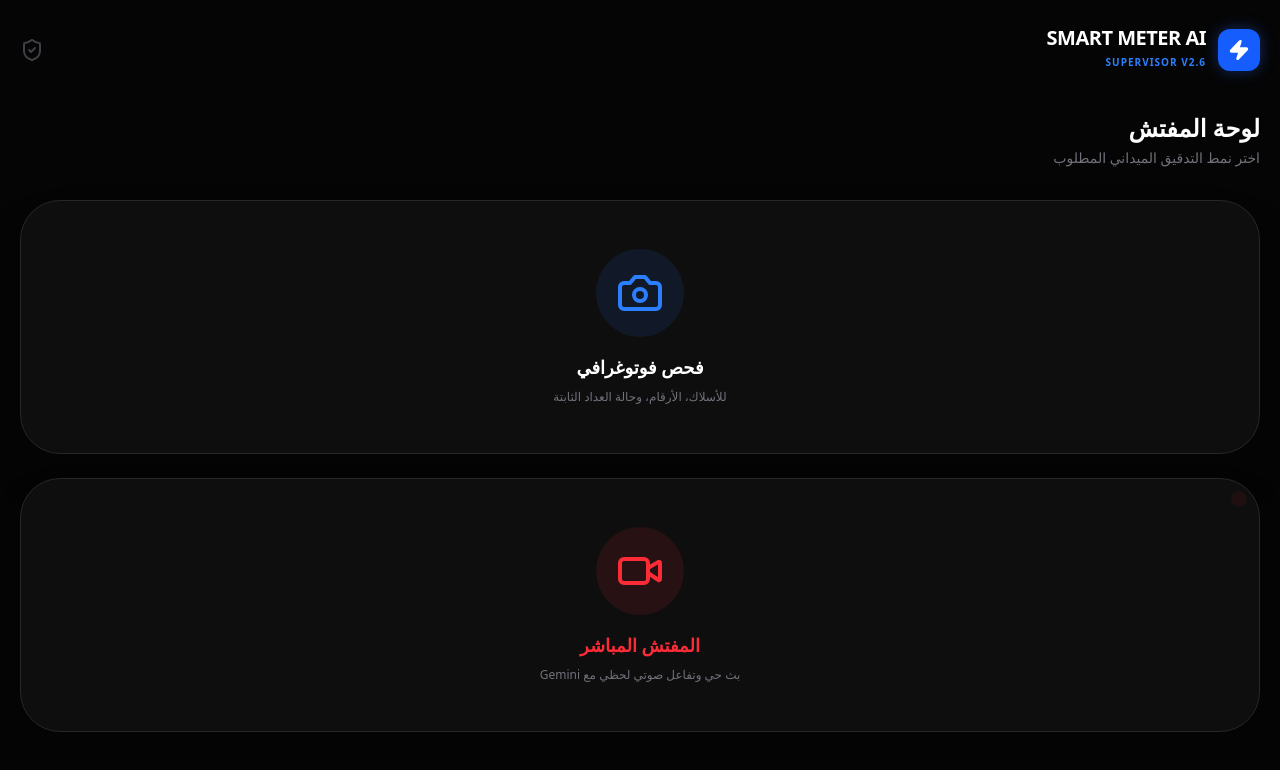
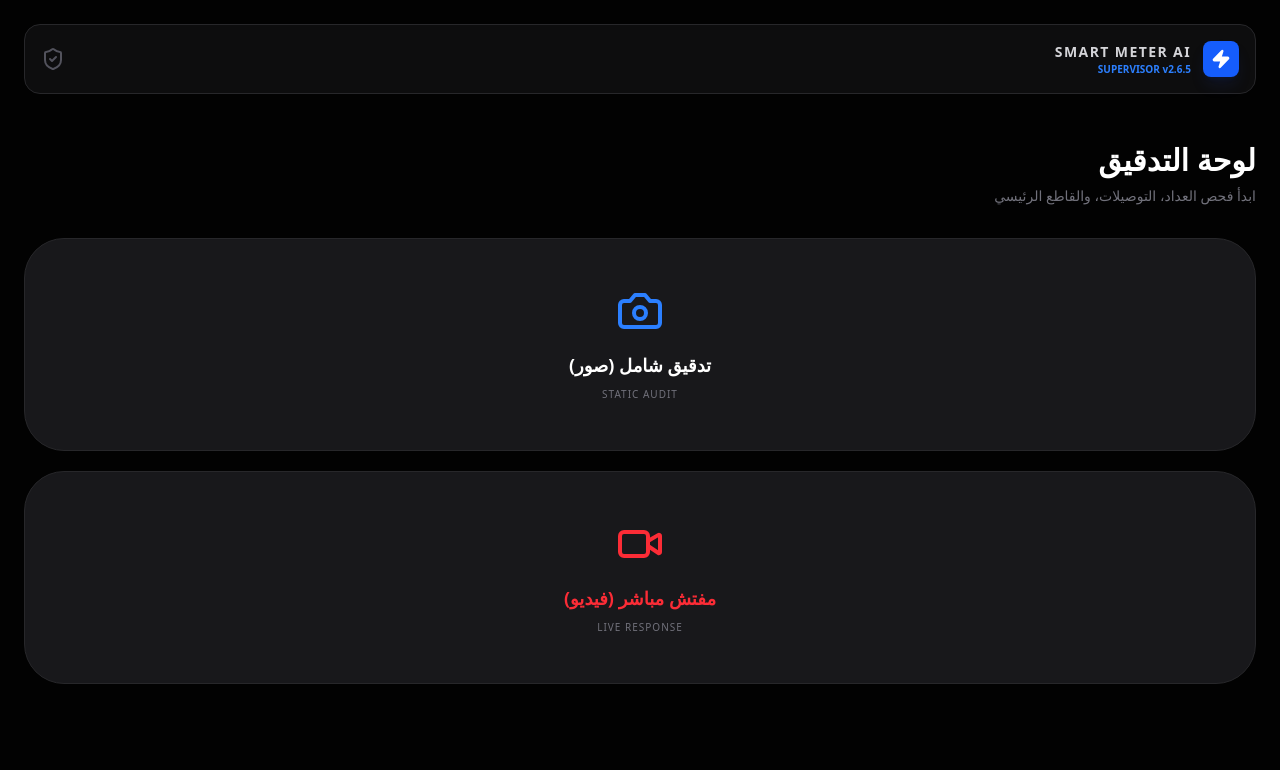
Before and after one commit to msj78598/dd, a Next.js app: page / in a window 1280 px wide. Shown: the top 770 px of the page. Built offline with nearby package versions, Linux system fonts and the light colour scheme.

Commit message:
Expert Engineering System: Comprehensive Dashboard and Deep Audit Logic v2.6.5

```diff
--- a/src/app/page.tsx
+++ b/src/app/page.tsx
@@ -1,7 +1,7 @@
 "use client";
 import { useState, useRef } from "react";
 import { useImageAnalysis } from "@/hooks/useImageAnalysis";
-import { Camera, Video, LayoutDashboard, ChevronLeft, Upload, Mic, Loader2, ShieldCheck, Zap } from "lucide-react";
+import { Camera, Video, LayoutDashboard, ChevronLeft, Upload, Mic, ShieldCheck, Zap, Activity, Info } from "lucide-react";
 
 export default function SmartMeterPage() {
     const [mode, setMode] = useState<"none" | "photo" | "live">("none");
@@ -18,97 +18,85 @@ export default function SmartMeterPage() {
     };
 
     return (
-        <main className="min-h-screen bg-[#050505] text-white p-5 pb-12 font-sans select-none" dir="rtl">
-            {/* Header البراندينج */}
-            <div className="flex items-center justify-between mb-10 mt-2">
+        <main className="min-h-screen bg-[#020202] text-white font-sans p-6 pb-16" dir="rtl">
+            {/* الشريط العلوي الاحترافي */}
+            <div className="flex items-center justify-between mb-12 bg-zinc-900/50 p-4 rounded-2xl border border-zinc-800">
                 <div className="flex items-center gap-3">
-                    <div className="bg-blue-600 p-2.5 rounded-xl shadow-[0_0_15px_rgba(37,99,235,0.4)]">
-                        <Zap size={22} fill="white" />
+                    <div className="bg-blue-600 p-2 rounded-lg shadow-lg shadow-blue-900/20">
+                        <Zap size={20} fill="white" />
                     </div>
                     <div>
-                        <h1 className="text-xl font-black tracking-tight leading-none">SMART METER AI</h1>
-                        <span className="text-[10px] text-blue-500 font-bold uppercase tracking-widest">Supervisor v2.6</span>
+                        <h1 className="text-sm font-black tracking-widest text-zinc-300">SMART METER AI</h1>
+                        <p className="text-[10px] text-blue-500 font-bold">SUPERVISOR v2.6.5</p>
                     </div>
                 </div>
-                <ShieldCheck className="text-zinc-700" size={24} />
+                <ShieldCheck className="text-zinc-600" size={24} />
             </div>
 
             {mode === "none" && (
-                <div className="grid grid-cols-1 gap-6 animate-in slide-in-from-bottom-8 duration-700">
-                    <div className="space-y-1 mb-2">
-                        <h2 className="text-2xl font-bold">لوحة المفتش</h2>
-                        <p className="text-zinc-500 text-sm">اختر نمط التدقيق الميداني المطلوب</p>
+                <div className="space-y-8 animate-in slide-in-from-bottom-10 duration-700">
+                    <div className="space-y-2">
+                        <h2 className="text-3xl font-bold">لوحة التدقيق</h2>
+                        <p className="text-zinc-500 text-sm">ابدأ فحص العداد، التوصيلات، والقاطع الرئيسي</p>
                     </div>
 
-                    <button onClick={() => setMode("photo")} className="group relative flex flex-col items-center p-12 bg-zinc-900/50 border border-zinc-800 rounded-[2.5rem] hover:bg-zinc-900 transition-all active:scale-95 shadow-2xl">
-                        <div className="bg-blue-500/10 p-5 rounded-full mb-4 group-hover:scale-110 transition-transform">
-                            <Camera size={48} className="text-blue-500" />
-                        </div>
-                        <span className="text-lg font-bold">فحص فوتوغرافي</span>
-                        <span className="text-xs text-zinc-500 mt-2">للأسلاك، الأرقام، وحالة العداد الثابتة</span>
-                    </button>
+                    <div className="grid grid-cols-1 gap-5">
+                        <button onClick={() => setMode("photo")} className="group flex flex-col items-center p-12 bg-zinc-900 border border-zinc-800 rounded-[2.5rem] hover:border-blue-500 transition-all active:scale-95">
+                            <Camera size={48} className="text-blue-500 mb-4 group-hover:scale-110 transition-transform" />
+                            <span className="text-lg font-bold">تدقيق شامل (صور)</span>
+                            <span className="text-[10px] text-zinc-500 mt-2 uppercase tracking-widest">Static Audit</span>
+                        </button>
 
-                    <button onClick={() => setMode("live")} className="group relative flex flex-col items-center p-12 bg-zinc-900/50 border border-zinc-800 rounded-[2.5rem] hover:bg-zinc-900 transition-all active:scale-95 shadow-2xl overflow-hidden">
-                        <div className="absolute top-0 right-0 p-4"><div className="w-2 h-2 bg-red-500 rounded-full animate-ping" /></div>
-                        <div className="bg-red-500/10 p-5 rounded-full mb-4 group-hover:scale-110 transition-transform">
-                            <Video size={48} className="text-red-500" />
-                        </div>
-                        <span className="text-lg font-bold text-red-500">المفتش المباشر</span>
-                        <span className="text-xs text-zinc-500 mt-2">بث حي وتفاعل صوتي لحظي مع Gemini</span>
-                    </button>
+                        <button onClick={() => setMode("live")} className="group flex flex-col items-center p-12 bg-zinc-900 border border-zinc-800 rounded-[2.5rem] hover:border-red-500 transition-all active:scale-95">
+                            <Video size={48} className="text-red-500 mb-4 group-hover:scale-110 transition-transform" />
+                            <span className="text-lg font-bold text-red-500">مفتش مباشر (فيديو)</span>
+                            <span className="text-[10px] text-zinc-500 mt-2 uppercase tracking-widest">Live Response</span>
+                        </button>
+                    </div>
                 </div>
             )}
 
             {mode !== "none" && (
                 <div className="animate-in fade-in duration-500">
-                    <button onClick={() => { setMode("none"); setPreview(null); }} className="mb-8 text-zinc-400 flex items-center gap-2 py-2.5 px-5 bg-zinc-900 rounded-2xl border border-zinc-800 active:scale-95 transition-all">
-                        <ChevronLeft size={18} /> <span className="text-sm font-medium">العودة للرئيسية</span>
-                    </button>
+                    <div className="flex items-center justify-between mb-8">
+                        <button onClick={() => { setMode("none"); setPreview(null); }} className="flex items-center gap-2 py-2 px-4 bg-zinc-900 rounded-xl border border-zinc-800 text-sm font-medium">
+                            <ChevronLeft size={16} /> العودة
+                        </button>
+                        <div className="flex items-center gap-2 text-blue-500 bg-blue-500/10 px-3 py-1.5 rounded-full border border-blue-500/20 text-[10px] font-bold">
+                            <Activity size={12} className="animate-pulse" />
+                            {mode === "photo" ? "تحليل فوتوغرافي" : "بث مباشر تقني"}
+                        </div>
+                    </div>
 
                     {mode === "photo" && (
-                        <div className="flex flex-col gap-6">
-                            <label className="relative flex flex-col items-center justify-center h-80 border-2 border-dashed border-zinc-800 rounded-[3rem] bg-zinc-900/30 cursor-pointer overflow-hidden group shadow-inner">
-                                {preview ? (
-                                    <img src={preview} className="w-full h-full object-cover" alt="Preview" />
-                                ) : (
-                                    <div className="flex flex-col items-center gap-4 text-zinc-500 group-hover:text-blue-500 transition-colors">
-                                        <Upload size={48} />
-                                        <span className="font-bold">ارفع أو التقط صورة العداد</span>
-                                    </div>
-                                )}
+                        <div className="space-y-6">
+                            <label className="relative flex flex-col items-center justify-center h-80 border-2 border-dashed border-zinc-800 rounded-[2.5rem] bg-zinc-900/30 overflow-hidden cursor-pointer shadow-inner">
+                                {preview ? <img src={preview} className="w-full h-full object-cover" /> : <div className="text-center space-y-3"><Upload className="mx-auto text-zinc-600" size={40} /><p className="text-xs text-zinc-500">التقط صورة للعداد والأسلاك</p></div>}
                                 <input type="file" accept="image/*" onChange={handleFileChange} className="hidden" />
                             </label>
 
-                            {loading && (
-                                <div className="p-6 bg-blue-600/10 border border-blue-500/20 rounded-3xl flex items-center justify-center gap-3 animate-pulse">
-                                    <Loader2 className="animate-spin text-blue-500" />
-                                    <span className="text-blue-400 font-bold">جارِ التدقيق الهندسي الشامل...</span>
-                                </div>
-                            )}
+                            {loading && <div className="p-6 bg-blue-600/10 border border-blue-500/20 rounded-3xl flex items-center justify-center gap-3 animate-pulse text-blue-400 font-bold text-sm">جارِ التحليل الهندسي الشامل...</div>}
 
                             {result && (
-                                <div className="p-6 bg-zinc-900 border border-zinc-800 rounded-[2rem] shadow-2xl animate-in slide-in-from-top-4">
-                                    <div className="flex items-center gap-2 mb-4 text-blue-500 font-black text-xs uppercase tracking-widest">
-                                        <span>التقرير الفني للمفتش الذكي</span>
+                                <div className="p-6 bg-zinc-900 border border-zinc-800 rounded-3xl shadow-2xl space-y-4">
+                                    <div className="flex items-center gap-2 text-blue-500 border-b border-zinc-800 pb-3">
+                                        <Info size={16} />
+                                        <span className="text-[10px] font-black uppercase">Technical Report</span>
                                     </div>
-                                    <div className="text-sm leading-relaxed text-zinc-300 space-y-2 whitespace-pre-wrap">{result}</div>
+                                    <div className="text-sm leading-relaxed text-zinc-300 whitespace-pre-wrap">{result}</div>
                                 </div>
                             )}
                         </div>
                     )}
 
                     {mode === "live" && (
-                        <div className="flex flex-col gap-6">
+                        <div className="space-y-6">
                             <div className="relative rounded-[3rem] overflow-hidden border-4 border-zinc-900 shadow-2xl bg-zinc-900">
                                 <video ref={videoRef} autoPlay playsInline className="w-full aspect-[3/4] object-cover" />
-                                <div className="absolute top-6 right-6 bg-red-600 px-4 py-1.5 rounded-full text-[10px] font-black tracking-tighter animate-pulse shadow-lg">LIVE FIELD AUDIT</div>
+                                <div className="absolute top-6 right-6 bg-red-600 px-4 py-1.5 rounded-full text-[10px] font-black tracking-tighter animate-pulse shadow-lg">FIELD AUDIT MODE</div>
                             </div>
-                            <div className="flex justify-center py-4">
-                                <button className="p-10 bg-blue-600 rounded-full shadow-[0_0_30px_rgba(37,99,235,0.5)] active:scale-75 transition-all">
-                                    <Mic size={40} />
-                                </button>
-                            </div>
-                            <p className="text-center text-zinc-500 text-xs">اضغط وتحدث مع المفتش حول حالة التوصيلات</p>
+                            <div className="flex justify-center"><button className="p-10 bg-blue-600 rounded-full shadow-2xl active:scale-75 transition-all"><Mic size={40} /></button></div>
+                            <p className="text-center text-zinc-500 text-[10px] font-bold">تحدث مع المفتش حول حالة التوصيلات والعداد</p>
                         </div>
                     )}
                 </div>
```
